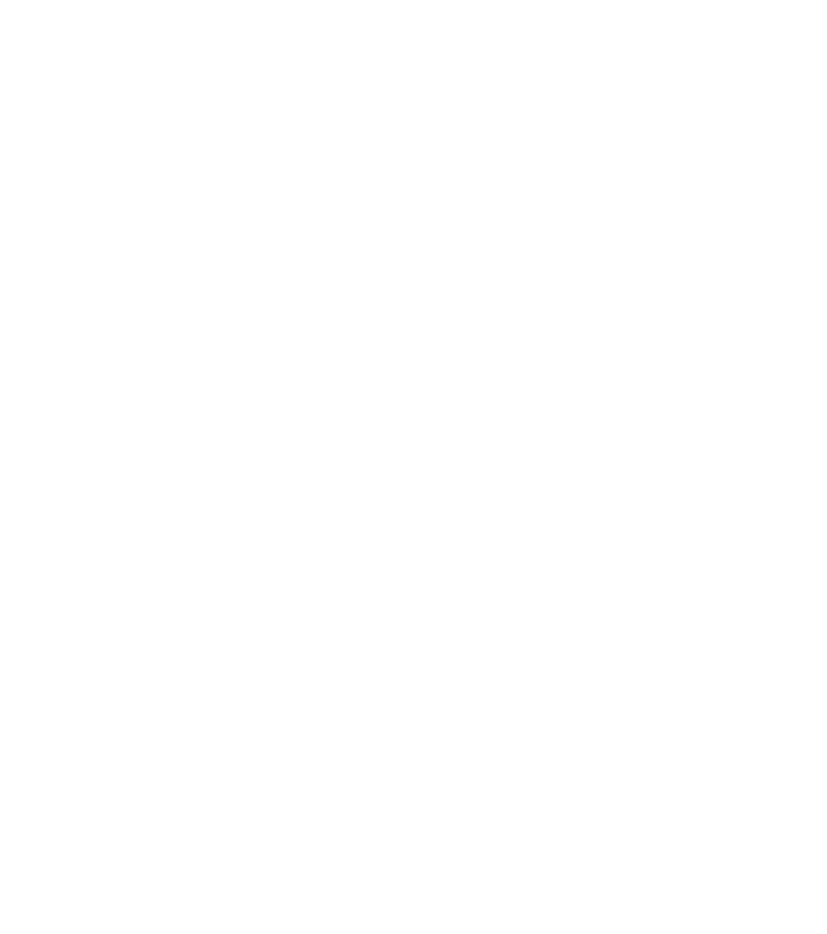
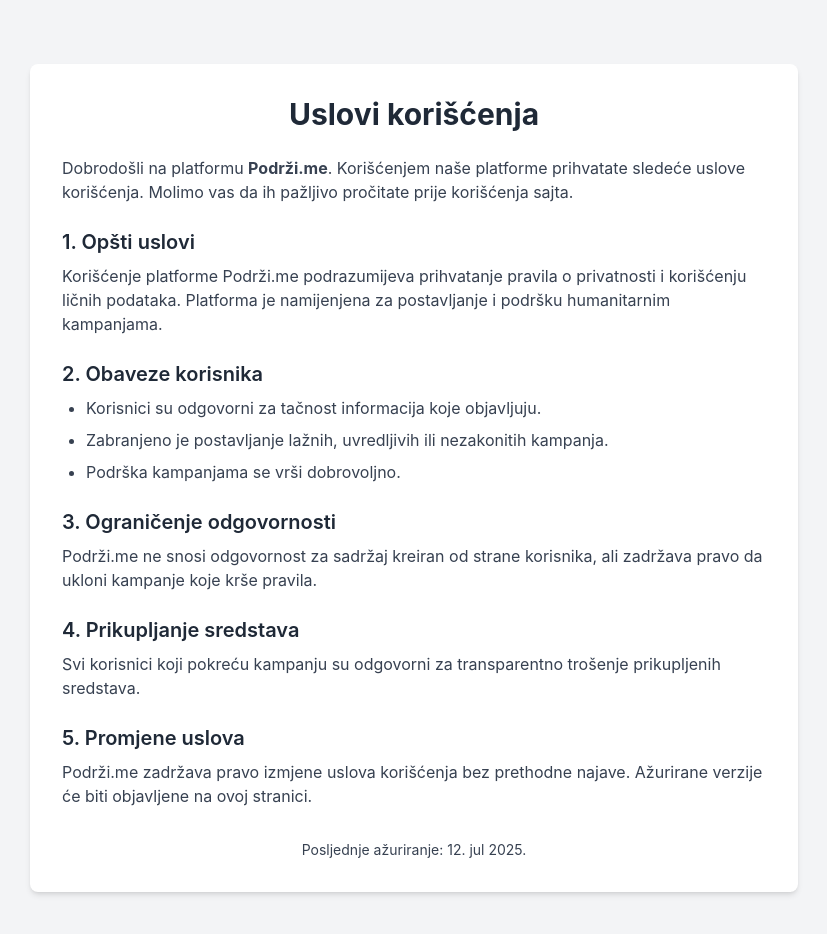
Before and after one commit to bratpeki/podrzi.me, a React app in the folder React/: page /ToSPage in a window 1280 px wide. Before the commit this address had no page. Shown: the top 934 px of the page, without its empty margins (226-1053 px from the left). Before the commit the page ends 800 px from the top, so only its background shows below. Built offline with nearby package versions, Linux system fonts and the light colour scheme.

Commit message:
Dodavanje stanice Terms of Services

```diff
--- a/React/src/App.js
+++ b/React/src/App.js
@@ -8,6 +8,7 @@ import HomePage from './HomePage';
 import CreateActionPage from './CreateActionPage';
 import AboutUsPage from './AboutUsPage';
 import ContactUsPage from './ContactUsPage';
+import ToSPage from './ToSPage';
 
 function Home() {
   return (
@@ -40,6 +41,7 @@ function App() {
         <Route path="/createAction" element={<CreateActionPage/>}/>
         <Route path="/aboutUs" element={<AboutUsPage/>}/>
         <Route path="/contactUs" element={<ContactUsPage/>}/>
+        <Route path="/ToSPage" element={<ToSPage/>}/>
       </Routes>
     </Router>
   );
--- a/React/src/HomePage.js
+++ b/React/src/HomePage.js
@@ -106,7 +106,7 @@ function HomePage() {
           <Link to="/vodic" className="hover:underline">Vodič</Link>
           <Link to="/aboutUs" className="hover:underline">O nama</Link>
           <Link to="/contactUs" className="hover:underline">Kontakt</Link>
-          <Link to="/uslovi" className="hover:underline">Uslovi korišćenja</Link>
+          <Link to="/ToSPage" className="hover:underline">Uslovi korišćenja</Link>
         </div>
       </footer>
     </div>
--- /dev/null
+++ b/React/src/ToSPage.js
@@ -0,0 +1,50 @@
+import React from 'react';
+
+function TermsOfServicePage() {
+  return (
+    <div className="min-h-screen bg-gray-100 flex justify-center px-4 py-16">
+      <div className="bg-white shadow-md rounded-lg max-w-3xl w-full p-8">
+        <h1 className="text-3xl font-bold text-gray-800 mb-6 text-center">Uslovi korišćenja</h1>
+
+        <p className="text-gray-700 mb-4">
+          Dobrodošli na platformu <strong>Podrži.me</strong>. Korišćenjem naše platforme prihvatate sledeće uslove korišćenja.
+          Molimo vas da ih pažljivo pročitate prije korišćenja sajta.
+        </p>
+
+        <h2 className="text-xl font-semibold text-gray-800 mb-2 mt-6">1. Opšti uslovi</h2>
+        <p className="text-gray-700 mb-4">
+          Korišćenje platforme Podrži.me podrazumijeva prihvatanje pravila o privatnosti i korišćenju ličnih podataka.
+          Platforma je namijenjena za postavljanje i podršku humanitarnim kampanjama.
+        </p>
+
+        <h2 className="text-xl font-semibold text-gray-800 mb-2 mt-6">2. Obaveze korisnika</h2>
+        <ul className="list-disc pl-6 text-gray-700 mb-4 space-y-2">
+          <li>Korisnici su odgovorni za tačnost informacija koje objavljuju.</li>
+          <li>Zabranjeno je postavljanje lažnih, uvredljivih ili nezakonitih kampanja.</li>
+          <li>Podrška kampanjama se vrši dobrovoljno.</li>
+        </ul>
+
+        <h2 className="text-xl font-semibold text-gray-800 mb-2 mt-6">3. Ograničenje odgovornosti</h2>
+        <p className="text-gray-700 mb-4">
+          Podrži.me ne snosi odgovornost za sadržaj kreiran od strane korisnika, ali zadržava pravo da ukloni kampanje koje krše pravila.
+        </p>
+
+        <h2 className="text-xl font-semibold text-gray-800 mb-2 mt-6">4. Prikupljanje sredstava</h2>
+        <p className="text-gray-700 mb-4">
+          Svi korisnici koji pokreću kampanju su odgovorni za transparentno trošenje prikupljenih sredstava.
+        </p>
+
+        <h2 className="text-xl font-semibold text-gray-800 mb-2 mt-6">5. Promjene uslova</h2>
+        <p className="text-gray-700 mb-4">
+          Podrži.me zadržava pravo izmjene uslova korišćenja bez prethodne najave. Ažurirane verzije će biti objavljene na ovoj stranici.
+        </p>
+
+        <p className="text-gray-700 mt-8 text-sm text-center">
+          Posljednje ažuriranje: 12. jul 2025.
+        </p>
+      </div>
+    </div>
+  );
+}
+
+export default TermsOfServicePage;
```
